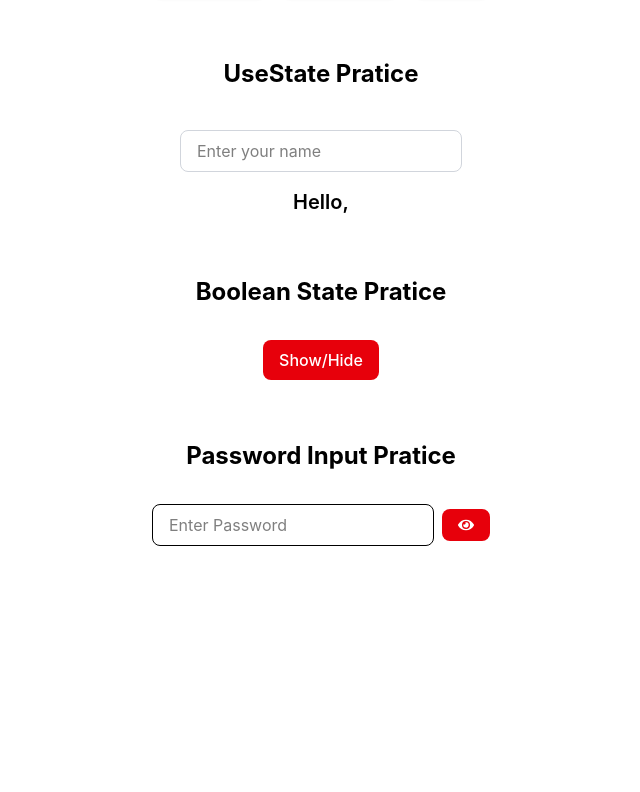
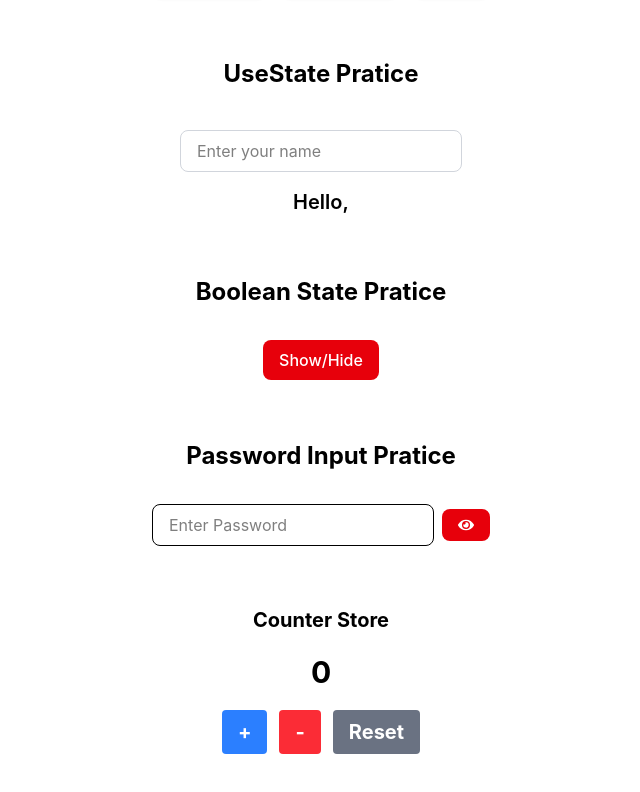
Before and after one commit to Nivesh26/SGDG, a React (Vite) app: page / in a window 1280 px wide. Shown: the part 286-1078 px from the top of the page, without its empty margins (319-959 px from the left). Before the commit the page ends 832 px from the top, so only its background shows below. Built offline with nearby package versions, Linux system fonts and the light colour scheme.

Commit message:
feat: add Zustand counter store and integrate it into Home page

```diff
--- a/package.json
+++ b/package.json
@@ -16,7 +16,8 @@
     "react-icons": "^5.7.0",
     "react-router-dom": "^7.18.3",
     "tailwindcss": "^4.3.3",
-    "zod": "^4.5.4"
+    "zod": "^4.5.4",
+    "zustand": "^5.0.15"
   },
   "devDependencies": {
     "@types/node": "^24.13.3",
--- a/src/Pages/Home.tsx
+++ b/src/Pages/Home.tsx
@@ -5,7 +5,7 @@ import UseState from '../Hooks/UseState'
 import StringState from '../Hooks/StringState'
 import BooleanState from '../Hooks/BooleanState'
 import PasswordInput from '../Hooks/PasswordInput'
-
+import CounterStore from '../Zustand/counterStore'
 
 const Home = () => {
     return (
@@ -16,6 +16,7 @@ const Home = () => {
             <StringState />
             <BooleanState />
             <PasswordInput />
+            <CounterStore />
 
         </div>
     )
--- /dev/null
+++ b/src/Zustand/counterStore.tsx
@@ -0,0 +1,68 @@
+import React from "react";
+import { create } from "zustand";
+
+interface CounterStore {
+    count: number;
+    increase: () => void;
+    decrease: () => void;
+    reset: () => void;
+}
+
+const useCounterStore = create<CounterStore>((set) => ({
+    count: 0,
+
+    increase: () =>
+        set((state) => ({
+            count: state.count + 1,
+        })),
+
+    decrease: () =>
+        set((state) => ({
+            count: state.count - 1,
+        })),
+
+    reset: () =>
+        set({
+            count: 0,
+        }),
+}));
+
+const CounterStore = () => {
+    const count = useCounterStore((state) => state.count);
+    const increase = useCounterStore((state) => state.increase);
+    const decrease = useCounterStore((state) => state.decrease);
+    const reset = useCounterStore((state) => state.reset);
+
+    return (
+        <div className="mb-15 mt-15 text-center font-bold text-xl">
+            <h1>Counter Store</h1>
+
+            <h2 className="my-5 text-3xl">{count}</h2>
+
+            <div className="flex justify-center gap-3">
+                <button
+                    onClick={increase}
+                    className="rounded bg-blue-500 px-4 py-2 text-white"
+                >
+                    +
+                </button>
+
+                <button
+                    onClick={decrease}
+                    className="rounded bg-red-500 px-4 py-2 text-white"
+                >
+                    -
+                </button>
+
+                <button
+                    onClick={reset}
+                    className="rounded bg-gray-500 px-4 py-2 text-white"
+                >
+                    Reset
+                </button>
+            </div>
+        </div>
+    );
+};
+
+export default CounterStore;
```
Also changed, not shown: 1 other file (tests, documents, lock files or other folders).
